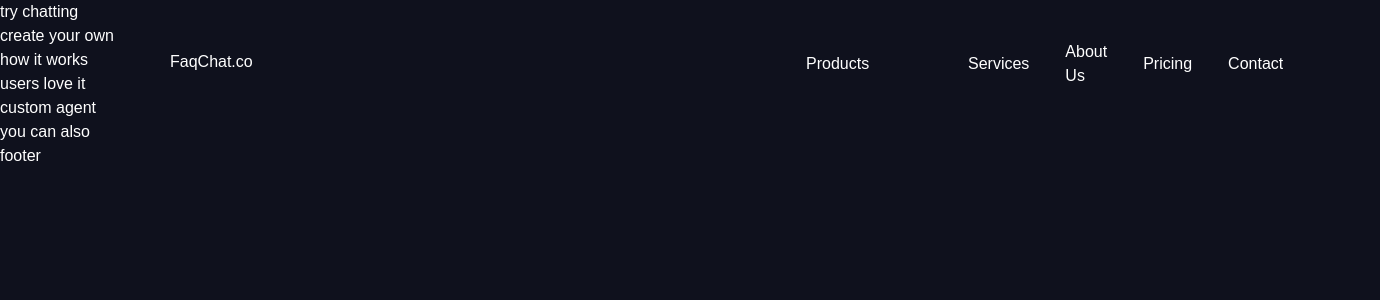
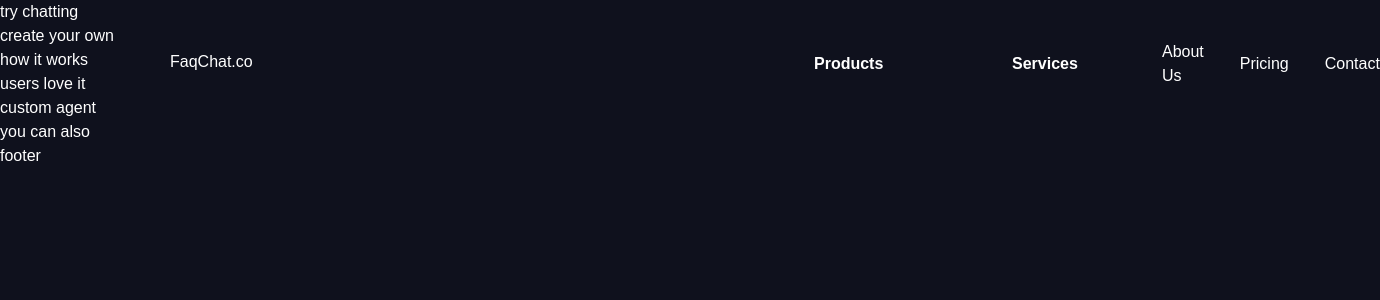
Before and after one commit to mbarto202/FAQChat, a Next.js app: page / in a window 1280 px wide. Shown: the top 300 px of the page, 1380 px wide, since content can reach past the window. Built offline with nearby package versions, Linux system fonts and the light colour scheme.

Commit message:
implemented dropdown and more css

```diff
--- a/app/components/Navbar.module.css
+++ b/app/components/Navbar.module.css
@@ -66,3 +66,91 @@
     flex-grow: 0;
     margin: 0px 36px;
 }
+
+/* Products */
+.productsLink {
+    position: static;
+    width: 66px;
+    height: 24px;
+
+    /* Auto layout */
+    display: flex;
+    flex-direction: row;
+    justify-content: flex-start;
+    align-items: center;
+    gap: 8;
+    padding: 0px;
+
+    /* Inside Auto Layout */
+    flex: none;
+    order: 0;
+    flex-grow: 0;
+    margin: 0px 8px;
+
+    color: rgb(255, 255, 255);
+    font-family: 'Gilroy', sans-serif;
+    font-size: 16px;
+    font-weight: 700;
+    line-height: 24px;
+    letter-spacing: 0%;
+    text-align: left;
+    text-decoration: none;
+}
+
+.productsLink:hover {
+    color: #5098ebd5;
+}
+
+/* Frame 427321850 - Services Option */
+.servicesOption {
+    position: static;
+    width: 86px;
+    height: 24px;
+
+    /* Auto layout */
+    display: flex;
+    flex-direction: row;
+    justify-content: flex-start;
+    align-items: center;
+    gap: 8px;
+    padding: 0px;
+
+    /* Inside Auto Layout */
+    flex: none;
+    order: 0;
+    flex-grow: 0;
+    margin: 0px 36px;
+}
+
+/* Services Link Styling */
+.servicesLink {
+    position: static;
+    width: 62px;
+    height: 24px;
+
+    /* Auto layout */
+    display: flex;
+    flex-direction: row;
+    justify-content: flex-start;
+    align-items: center;
+    gap: 8px;
+    padding: 0px;
+
+    /* Inside Auto Layout */
+    flex: none;
+    order: 0;
+    flex-grow: 0;
+    margin: 0px 8px;
+
+    color: rgb(255, 255, 255);
+    font-family: 'Gilroy', sans-serif;
+    font-size: 16px;
+    font-weight: 700;
+    line-height: 24px;
+    letter-spacing: 0%;
+    text-align: left;
+}
+
+.servicesLink:hover {
+    color: #5098ebd5;
+}
--- a/app/components/Navbar.tsx
+++ b/app/components/Navbar.tsx
@@ -1,13 +1,56 @@
-import React from 'react';
+"use client";
+
+import React, { useState } from 'react';
 import styles from './Navbar.module.css';
 
 export default function Navbar() {
+  const [productsDropdownOpen, setProductsDropdownOpen] = useState(false);
+  const [servicesDropdownOpen, setServicesDropdownOpen] = useState(false);
+
+  const toggleProductsDropdown = () => {
+    setProductsDropdownOpen(!productsDropdownOpen);
+  };
+
+  const toggleServicesDropdown = () => {
+    setServicesDropdownOpen(!servicesDropdownOpen);
+  };
+
   return (
     <nav className={styles.navbar}>
       <div className={styles.logo}>FaqChat.co</div>
       <ul className={styles.navLinks}>
-        <li className={styles.productsOption}><a href="#products">Products</a></li>
-        <li><a href="#services">Services</a></li>
+        {/* Products Dropdown */}
+        <li
+          className={styles.productsOption}
+          onMouseEnter={toggleProductsDropdown}
+          onMouseLeave={toggleProductsDropdown}
+        >
+          <a className={styles.productsLink} href="#products">Products</a>
+          {productsDropdownOpen && (
+            <ul>
+              <li><a href="#product1">Product 1</a></li>
+              <li><a href="#product2">Product 2</a></li>
+              <li><a href="#product3">Product 3</a></li>
+            </ul>
+          )}
+        </li>
+
+        {/* Services Dropdown */}
+        <li
+          className={styles.servicesOption}
+          onMouseEnter={toggleServicesDropdown}
+          onMouseLeave={toggleServicesDropdown}
+        >
+          <a className={styles.servicesLink} href="#services">Services</a>
+          {servicesDropdownOpen && (
+            <ul>
+              <li><a href="#service1">Service 1</a></li>
+              <li><a href="#service2">Service 2</a></li>
+              <li><a href="#service3">Service 3</a></li>
+            </ul>
+          )}
+        </li>
+
         <li><a href="#about">About Us</a></li>
         <li><a href="#pricing">Pricing</a></li>
         <li><a href="#contact">Contact</a></li>
```
